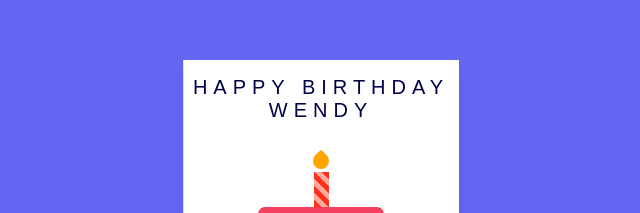
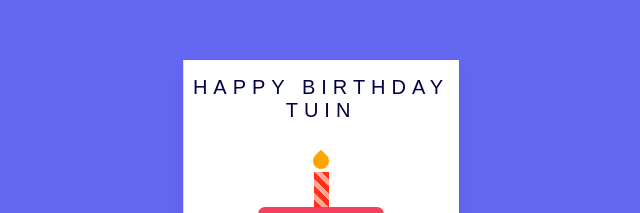
Before and after one commit to gerrygeop/birthday-card, a plain HTML site: page index.html in a window 1280 px wide. Shown: the part 185-398 px from the top of the page, 9-649 px from the left. Drawn offline with Linux system fonts and the light colour scheme.

Commit message:
Update index

```diff
--- a/index.html
+++ b/index.html
@@ -12,7 +12,7 @@
     <div class="card">
         <div class="outside">
             <div class="front">
-                <p>Happy Birthday Wendy</p>
+                <p>Happy Birthday Tuin</p>
 
                 <div class="cake">
                     <div class="top-layer"></div>
```
